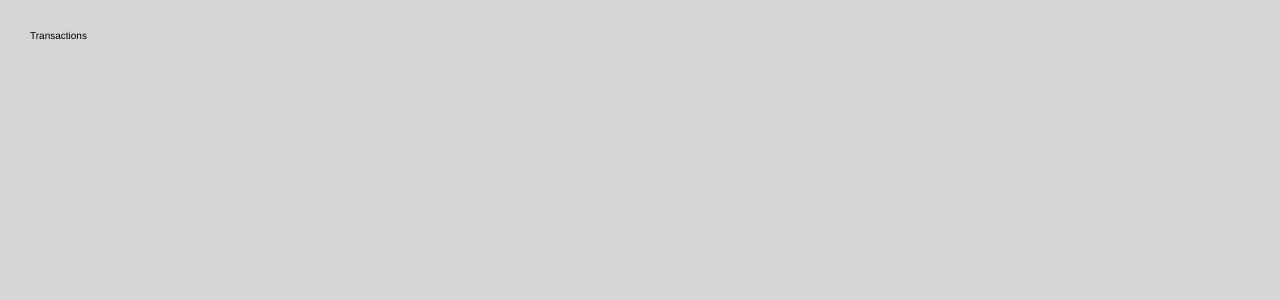
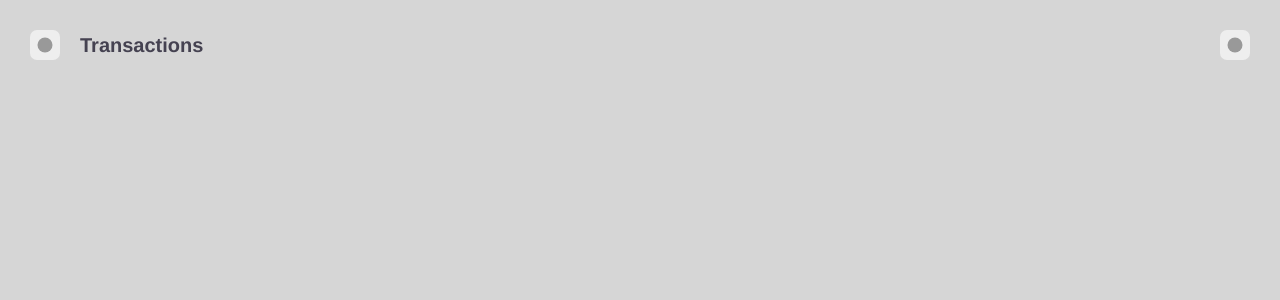
Before and after one commit to JedWoj/expensesTracker, a React (Create React App) app: page /transactions in a window 1280 px wide. Shown: the top 300 px of the page. Built offline with nearby package versions, Linux system fonts and the light colour scheme.

Commit message:
header is styled

```diff
--- /dev/null
+++ b/src/components/Transactions/TransactionsHeader.js
@@ -0,0 +1,23 @@
+import classes from './TransactionsHeader.module.scss';
+
+const TransactionsHeader = () => {
+    return(
+        <header className={classes['transactions-header']}>
+            <div className={classes['transactions-header__icon-box']}>
+                <div className={classes['transactions-header__icon']}>
+
+                </div>
+            </div>
+            <h1 className={classes['transactions-header__heading']}>
+                Transactions
+            </h1>
+            <div className={classes['transactions-header__icon-box']}>
+                <div className={classes['transactions-header__icon']}>
+
+                </div>
+            </div>
+        </header>
+    )
+}
+
+export default TransactionsHeader;
--- /dev/null
+++ b/src/components/Transactions/TransactionsHeader.module.scss
@@ -0,0 +1,31 @@
+.transactions-header {
+    display: flex;
+    justify-content: space-between;
+    align-items: center;
+
+    &__icon-box {
+        width: 3rem;
+        height: 3rem;
+        background-color: #eee;
+        border-radius: 7px;
+        position: relative;
+        cursor: pointer;
+    }
+
+    &__icon {
+        width: 1.5rem;
+        height: 1.5rem;
+        position: absolute;
+        top: 50%;
+        left: 50%;
+        transform: translate(-50%, -50%);
+        background-color: #999;
+        border-radius: 50%;
+    }
+
+    &__heading {
+        margin-right: auto;
+        margin-left: 2rem;
+        color: #454251;
+    }
+}
--- a/src/pages/Transactions.js
+++ b/src/pages/Transactions.js
@@ -1,5 +1,9 @@
+import TransactionsHeader from "../components/Transactions/TransactionsHeader";
+
 const Transactions  = () => {
-    return <div>Transactions</div>
+    return(
+        <TransactionsHeader />
+    )
 }
 
 export default Transactions;
```
